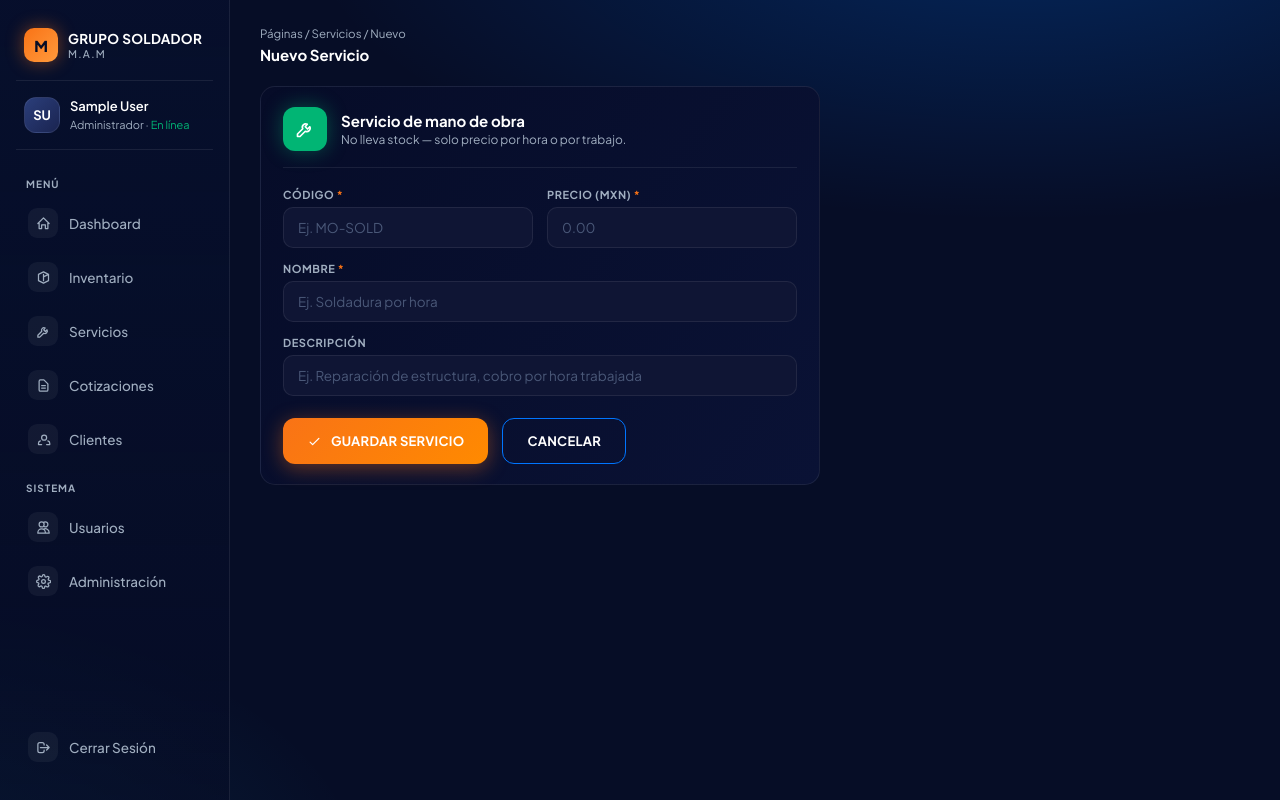
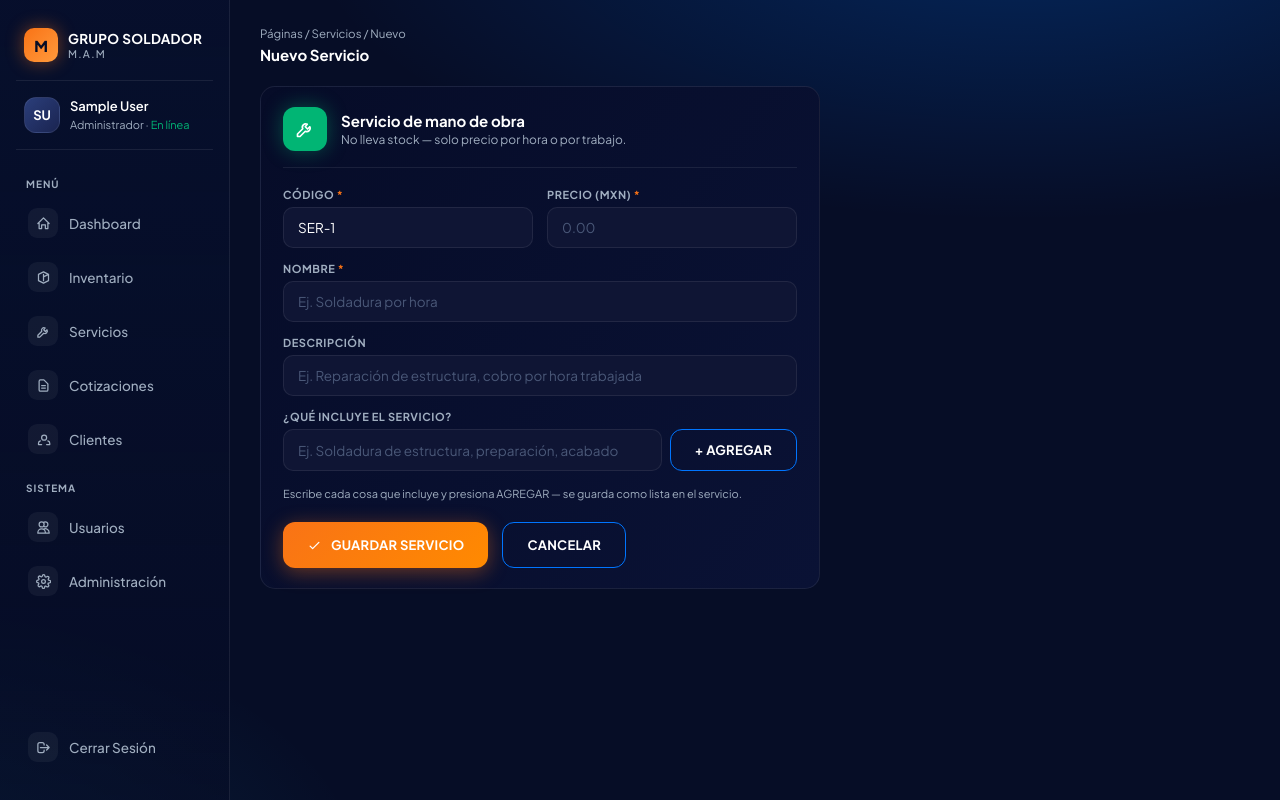
Before and after one commit to alu222410833-pixel/grupo-soldador, a Django app: page /servicios/nuevo/ in a window 1280 px wide. Run offline with Django 5.2, Linux system fonts and the light colour scheme; the visitor is signed in with stand-in values (Sample User, id 1); data that the repository does not hold is empty.

Commit message:
Servicio: código SER-N automático + checklist 'qué incluye' guardado en descripción
Co-Authored-By: Devin AI <158243242+devin-ai-integration[bot]@users.noreply.github.com>

```diff
--- a/taller/views.py
+++ b/taller/views.py
@@ -211,6 +211,7 @@ _PREFIJOS_TIPO = {
     Producto.Tipo.PIEZA: "PIE",
     Producto.Tipo.REFACCION: "REF",
     Producto.Tipo.HERRAMIENTA: "HER",
+    Producto.Tipo.MANO_OBRA: "SER",
 }
 
 
@@ -430,10 +431,14 @@ def servicio_nuevo(request):
         elif Producto.objects.filter(codigo=codigo).exists():
             messages.error(request, f"El código {codigo} ya existe.")
         else:
+            incluye = [i.strip() for i in request.POST.getlist("incluye") if i.strip()]
+            descripcion = request.POST.get("descripcion", "").strip()
+            if incluye:
+                descripcion = (descripcion + "\n" if descripcion else "") + "\n".join("• " + i for i in incluye)
             Producto.objects.create(
                 codigo=codigo,
                 nombre=nombre,
-                descripcion=request.POST.get("descripcion", "").strip(),
+                descripcion=descripcion,
                 tipo=Producto.Tipo.MANO_OBRA,
                 precio_unitario=precio,
                 stock=0,
@@ -442,4 +447,6 @@ def servicio_nuevo(request):
             messages.success(request, f"Servicio {codigo} registrado.")
             return redirect("servicios")
 
-    return render(request, "taller/servicio_form.html")
+    return render(request, "taller/servicio_form.html", {
+        "codigo_sugerido": _codigos_siguientes()[Producto.Tipo.MANO_OBRA],
+    })
--- a/templates/taller/producto_detalle.html
+++ b/templates/taller/producto_detalle.html
@@ -48,7 +48,7 @@
       <tr><td class="muted">Tipo</td><td>{{ p.get_tipo_display }}</td></tr>
       <tr><td class="muted">Categoría</td><td>{% if p.categoria %}<span class="badge b-info">{{ p.categoria }}</span>{% else %}<span class="muted">—</span>{% endif %}</td></tr>
       <tr><td class="muted">Estado</td><td>{% if p.stock_bajo %}<span class="badge b-bad">Stock bajo</span>{% elif p.activo %}<span class="badge b-ok">Disponible</span>{% else %}<span class="badge b-grey">Inactivo</span>{% endif %}</td></tr>
-      {% if p.descripcion %}<tr><td class="muted">Descripción</td><td>{{ p.descripcion }}</td></tr>{% endif %}
+      {% if p.descripcion %}<tr><td class="muted">Descripción</td><td>{{ p.descripcion|linebreaksbr }}</td></tr>{% endif %}
     </table>
     {% if p.tipo != 'MANO_OBRA' %}
     <div class="sec-h" style="margin-top:18px;display:flex;align-items:center;gap:8px">
--- a/templates/taller/servicio_form.html
+++ b/templates/taller/servicio_form.html
@@ -21,7 +21,7 @@
     <div class="form-grid">
       <div class="field">
         <label>Código <span class="req">*</span></label>
-        <input type="text" name="codigo" required placeholder="Ej. MO-SOLD">
+        <input type="text" name="codigo" required value="{{ codigo_sugerido }}">
       </div>
       <div class="field">
         <label>Precio (MXN) <span class="req">*</span></label>
@@ -35,6 +35,15 @@
         <label>Descripción</label>
         <input type="text" name="descripcion" placeholder="Ej. Reparación de estructura, cobro por hora trabajada">
       </div>
+      <div class="field full">
+        <label>¿Qué incluye el servicio?</label>
+        <div style="display:flex;gap:8px">
+          <input type="text" id="inc-input" placeholder="Ej. Soldadura de estructura, preparación, acabado" style="flex:1">
+          <button type="button" id="inc-add" class="btn btn-outline" style="height:42px">+ AGREGAR</button>
+        </div>
+        <div id="inc-list" style="display:flex;flex-wrap:wrap;gap:6px;margin-top:10px"></div>
+        <p class="muted" style="margin:6px 0 0;font-size:11px">Escribe cada cosa que incluye y presiona AGREGAR — se guarda como lista en el servicio.</p>
+      </div>
     </div>
     <div class="cta-row" style="margin-top:22px;margin-bottom:0">
       <button class="btn btn-primary" type="submit"><svg fill="none" stroke="currentColor" stroke-width="2" viewBox="0 0 24 24"><path stroke-linecap="round" stroke-linejoin="round" d="M5 13l4 4L19 7"/></svg>GUARDAR SERVICIO</button>
@@ -42,4 +51,29 @@
     </div>
   </form>
 </div>
+<script>
+(function () {
+  const inp = document.getElementById('inc-input');
+  const lista = document.getElementById('inc-list');
+  document.getElementById('inc-add').addEventListener('click', agregar);
+  inp.addEventListener('keydown', function (e) { if (e.key === 'Enter') { e.preventDefault(); agregar(); } });
+  function agregar() {
+    const v = inp.value.trim();
+    if (!v) return;
+    const chip = document.createElement('span');
+    chip.style.cssText = 'display:inline-flex;align-items:center;gap:6px;background:rgba(1,181,116,.12);border:1px solid var(--green);color:var(--text);border-radius:20px;padding:5px 12px;font-size:12.5px';
+    const hid = document.createElement('input');
+    hid.type = 'hidden'; hid.name = 'incluye'; hid.value = v;
+    chip.appendChild(document.createTextNode('✓ ' + v));
+    const x = document.createElement('button');
+    x.type = 'button'; x.textContent = '×';
+    x.style.cssText = 'background:none;border:none;color:var(--text-sec);cursor:pointer;font-size:14px;padding:0';
+    x.onclick = () => chip.remove();
+    chip.appendChild(x);
+    chip.appendChild(hid);
+    lista.appendChild(chip);
+    inp.value = ''; inp.focus();
+  }
+})();
+</script>
 {% endblock %}
```
